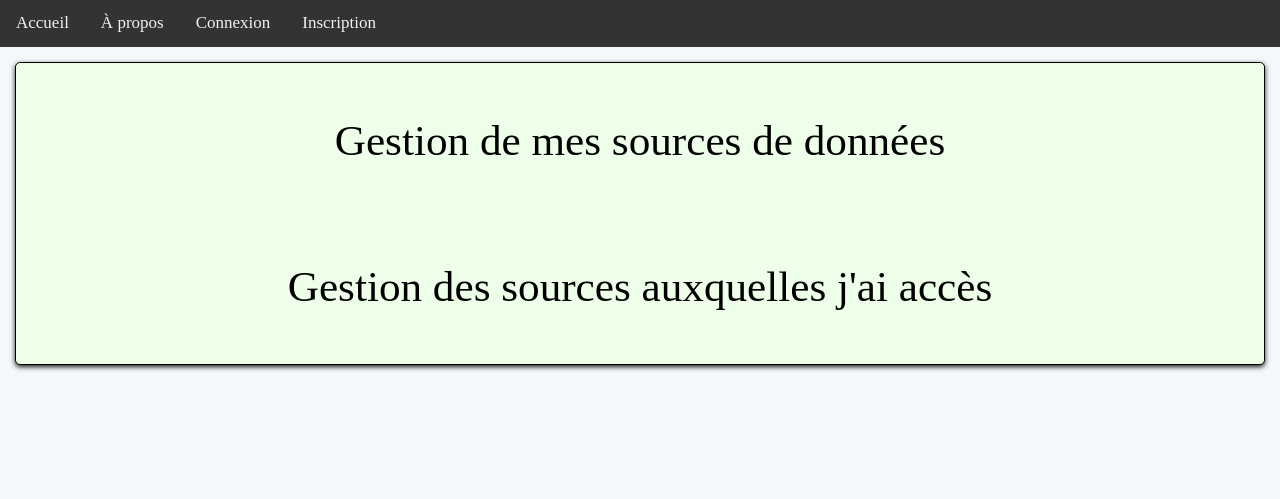
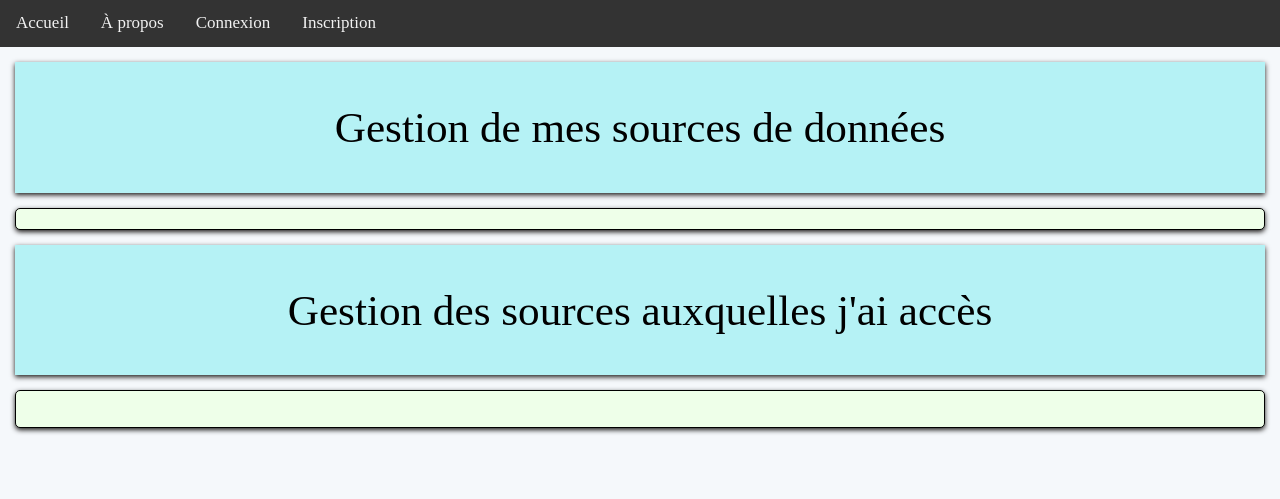
Before and after one commit to umons-ig-201819/UMONS-IG-201819, a CodeIgniter app: page /database/index.php/datasource/manage in a window 1280 px wide. Shown: the part 301-800 px from the top of the page. Run offline with CodeIgniter, Linux system fonts and the light colour scheme; data that the repository does not hold is empty; some libraries are stand-ins or nearby versions.

Commit message:
Update mysources.php

```diff
--- a/WebPortal/application/views/mysources.php
+++ b/WebPortal/application/views/mysources.php
@@ -1,3 +1,6 @@
+<section id="top_page">
+<h1>Gestion de mes sources de donn&eacute;es</h1>
+</section>
 <section>
 	<article>
 	<?php if(!empty($error)): ?>
@@ -6,7 +9,7 @@
 	<?php if(!empty($success)): ?>
 	<p class="success"><?=$success;?></p>
 	<?php endif; ?>
-		<h1>Gestion de mes sources de donn&eacute;es</h1>
+
 		<?php foreach($source as $data):
 echo form_open("datasource/update/$data[id]");
 echo form_fieldset(htmlentities($data['file_name']));
@@ -33,7 +36,7 @@ echo '<p><a href="'.site_url("datasource/project/$data[id]").'">Consulter/Révoq
 echo '<p><a href="'.site_url("datasource/remove/$data[id]").'">Supprimer</a></p>';
 
 echo '<p>';
-    echo form_submit('action', 'Modifier');
+echo form_submit('action', 'Modifier',"class='buttonvalider'");
 echo '</p>';
 
 echo form_fieldset_close();
@@ -41,8 +44,12 @@ echo form_close();
 		?>
 		<?php endforeach; ?>
 	</article>
+</section>
+<section id="top_page">
+<h1>Gestion des sources auxquelles j'ai acc&egrave;s</h1>
+</section>
+<section>
 	<article>
-		<h1>Gestion des sources auxquelles j'ai acc&egrave;s</h1>
 		<ul>
 		<?php foreach($access as $data): ?>
 		<li><?=htmlentities($data['file_name']);?> <a href="<?=site_url("datasource/revoke/$data[id]"); ?>">Supprimer</a></li>
```
